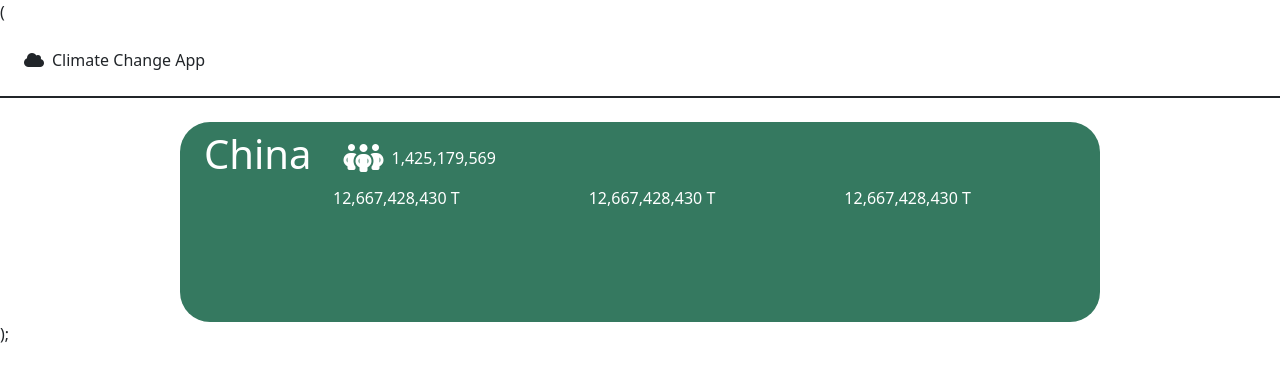
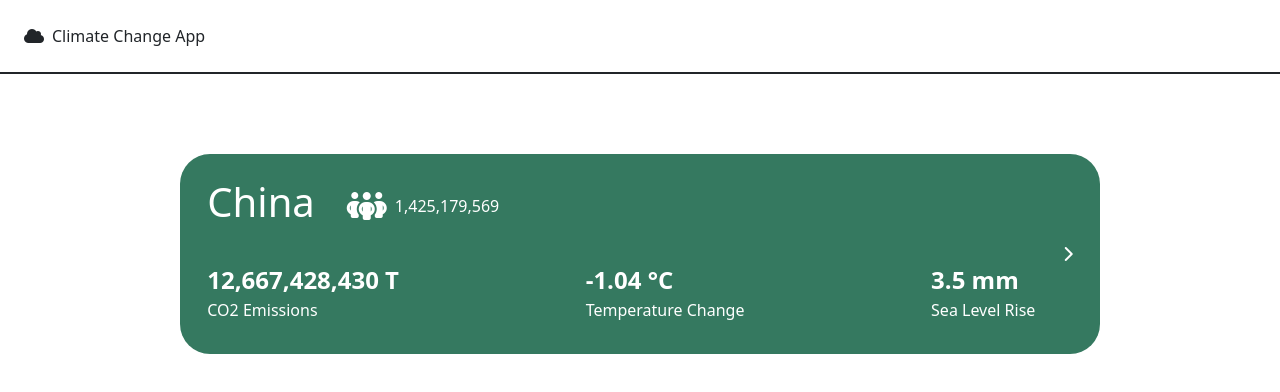
Before and after one commit to AxelMBC/weather-app, a Next.js app: page / in a window 1280 px wide. Shown: the top 392 px of the page. Built offline with nearby package versions, Linux system fonts and the light colour scheme.

Commit message:
good v1 for country card on dashboard

```diff
--- a/app/components/CountryCard/CountryCard.tsx
+++ b/app/components/CountryCard/CountryCard.tsx
@@ -1,17 +1,32 @@
 const CountryCard = () => {
   return (
-    <div className="w-100 d-flex flex-column text-white ps-4 pt-2">
-      <div className="d-flex gap-4">
-        <h1>China</h1>
-        <div className="d-flex align-items-center ms-2">
-          <i className="fa-solid fa-people-group fa-2xl me-2"></i>
-          <p className="m-0">1,425,179,569</p>
+    <div className="w-100 h-100  d-flex justify-content-evenly">
+      <div className="container-content h-100  d-flex flex-column text-white pt-4">
+        <div className="d-flex mb-auto">
+          <h1 style={{ paddingRight: "32px" }}>China</h1>
+          <div className="d-flex align-items-center">
+            <i className="fa-solid fa-people-group fa-2xl me-2"></i>
+            <p className="m-0">1,425,179,569</p>
+          </div>
+        </div>
+        <div className="d-flex w-100 align-self-baseline justify-content-between" style={{marginBottom:"32px"}}>
+          <div className="d-flex flex-column">
+            <p className="data-highlight m-0">12,667,428,430 T</p>
+            <p className="m-0">CO2 Emissions</p>
+          </div>
+          <div className="d-flex flex-column">
+            <p className="data-highlight m-0">-1.04 °C</p>
+            <p className="m-0">Temperature Change</p>
+          </div>
+
+          <div className="d-flex flex-column">
+            <p className="data-highlight m-0">3.5 mm</p>
+            <p className="m-0">Sea Level Rise </p>
+          </div>
         </div>
       </div>
-      <div className="d-flex justify-content-evenly">
-        <p>12,667,428,430 T</p>
-        <p>12,667,428,430 T</p>
-        <p>12,667,428,430 T</p>
+      <div className="d-flex h-100 align-items-center">
+        <i className="fas fa-chevron-right text-white cursor-pointer"> </i>
       </div>
     </div>
   );
--- a/app/globals.css
+++ b/app/globals.css
@@ -1,6 +1,7 @@
 body {
   background-color: #f5f5f5;
 }
+
 .border-header {
   border-bottom: solid 2px;
 }
@@ -10,3 +11,18 @@ body {
   background-color: #357960;
   border-radius: 30px;
 }
+.spacing-card {
+  padding-top: 80px;
+}
+.cursor-pointer {
+  cursor: pointer;
+}
+
+.container-content {
+  width: 90%;
+}
+
+.data-highlight{
+  font-weight: 700;
+  font-size: 24px;
+}
--- a/app/page.tsx
+++ b/app/page.tsx
@@ -5,16 +5,16 @@ import "./globals.css";
 export default function Home() {
   return (
     <div>
-      (
+
       <main>
         <Header />
-        <div className="pt-4 d-flex justify-content-center">
+        <div className="spacing-card d-flex justify-content-center">
           <div className="cards-container">
             <CountryCard />
           </div>
         </div>
       </main>
-      );
+
     </div>
   );
 }
```
Also changed, not shown: app/components/CountryCard/countryCardStyle.css (added).
